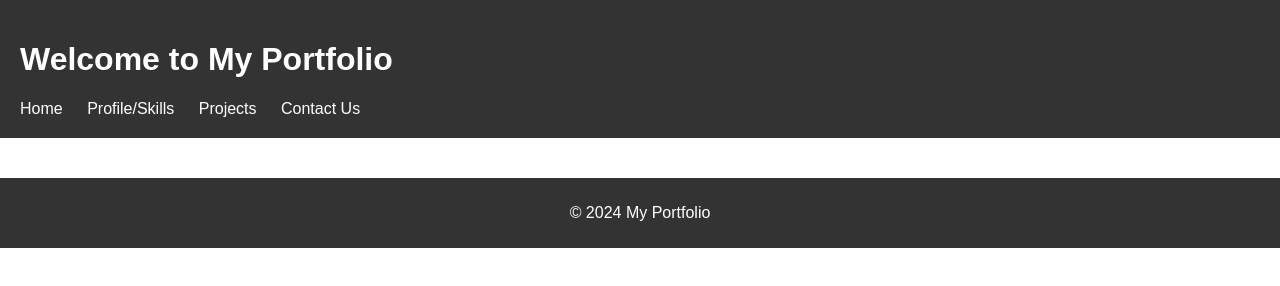
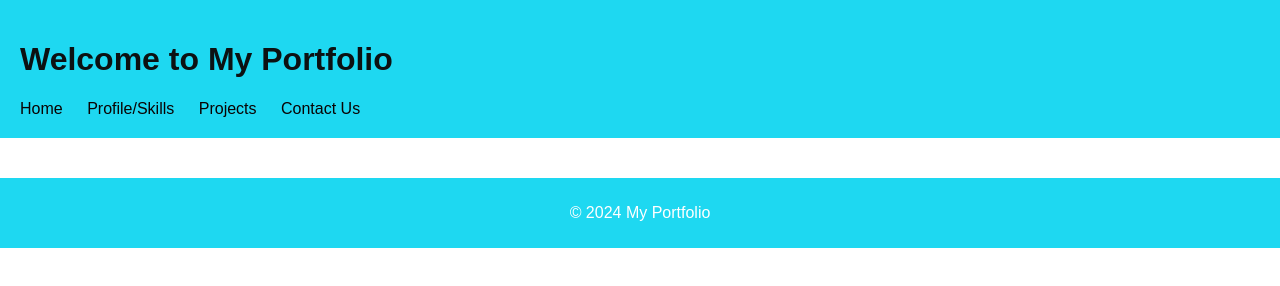
Before and after one commit to Kwets/Portfolio, a plain HTML site: page index.html in a window 1280 px wide. Drawn offline with Linux system fonts and the light colour scheme.

Commit message:
last touch

```diff
--- a/style.css
+++ b/style.css
@@ -6,8 +6,8 @@ body {
 }
 
 header {
-  background-color: #333;
-  color: #fff;
+  background-color: hsl(187, 88%, 53%);
+  color: hsl(190, 19%, 6%);
   padding: 20px;
 }
 
@@ -23,7 +23,7 @@ nav ul li {
 }
 
 nav ul li a {
-  color: #fff;
+  color: #0a0303;
   text-decoration: none;
 }
 
@@ -32,7 +32,7 @@ main {
 }
 
 footer {
-  background-color: #333;
+  background-color: hsl(187, 88%, 53%);
   color: #fff;
   text-align: center;
   padding: 10px 0;
```
